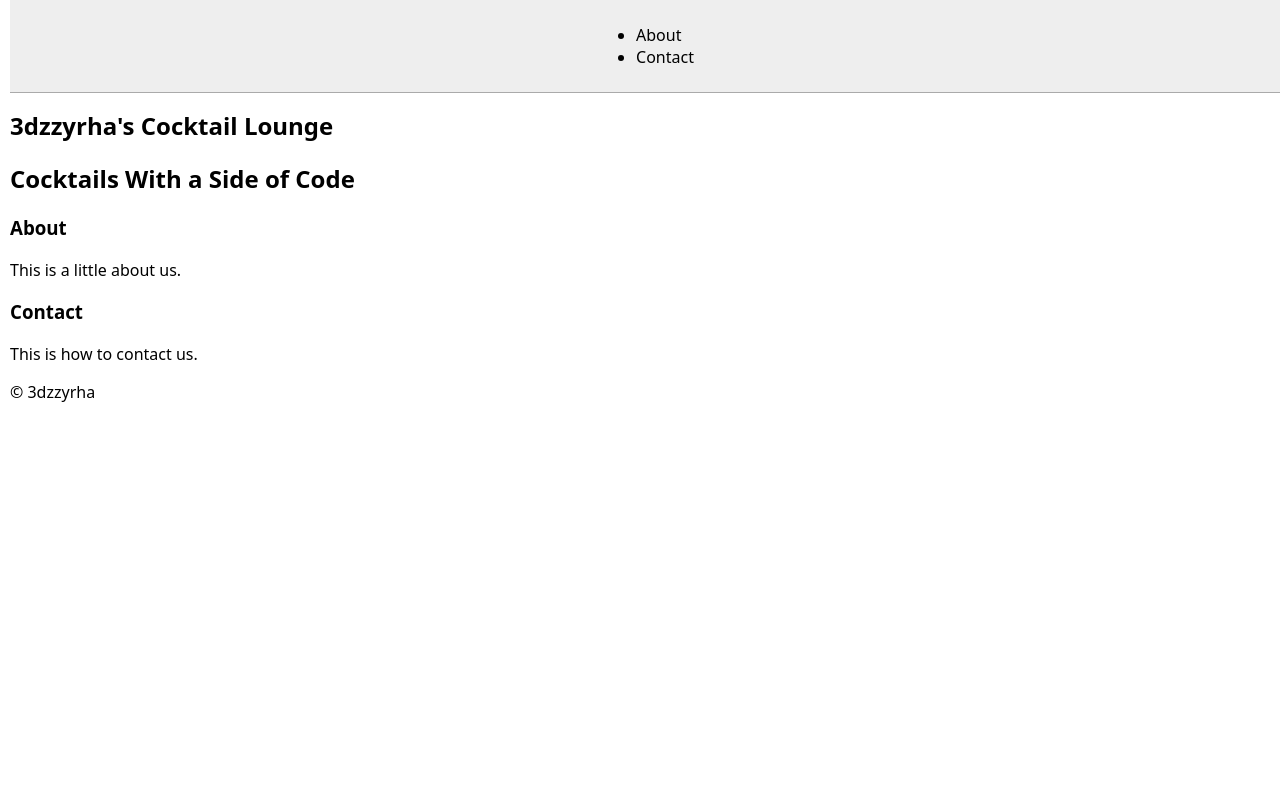
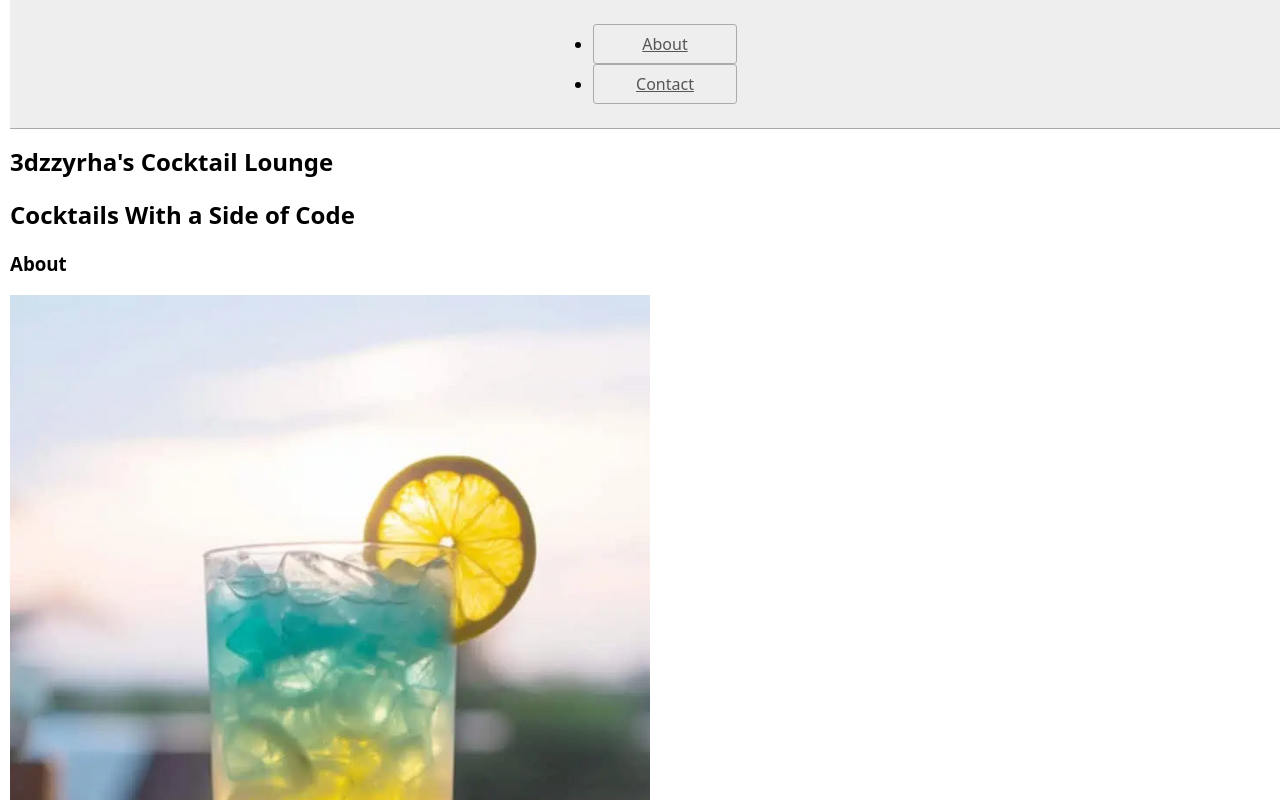
Before and after one commit to 3dzzyrha/Coding-and-Cocktails-Intro-to-HTML-2, a plain HTML site: page index.html in a window 1280 px wide. Shown: the top 800 px of the page. Drawn offline with Linux system fonts and the light colour scheme.

Commit message:
add image and anchor elements

```diff
--- a/index.html
+++ b/index.html
@@ -11,20 +11,21 @@
 
     <nav>
       <ul>
-        <li>About</li>
-        <li>Contact</li>
+        <li><a href="#about">About</a></li>
+        <li><a href="#contact">Contact</a></li>
       </ul>
     </nav>
 
     <h1>3dzzyrha's Cocktail Lounge</h1>
     <h2>Cocktails With a Side of Code</h2>
 
-    <section>
+    <section id="about">
       <h3>About</h3>
+      <img src="./images/cocktail.png"/>
       <p>This is a little about us.</p>
     </section>
 
-    <section>
+    <section id="contact">
       <h3>Contact</h3>
       <p>This is how to contact us.</p>
     </section>
```
Also changed, not shown: images/cocktail.png (added).
